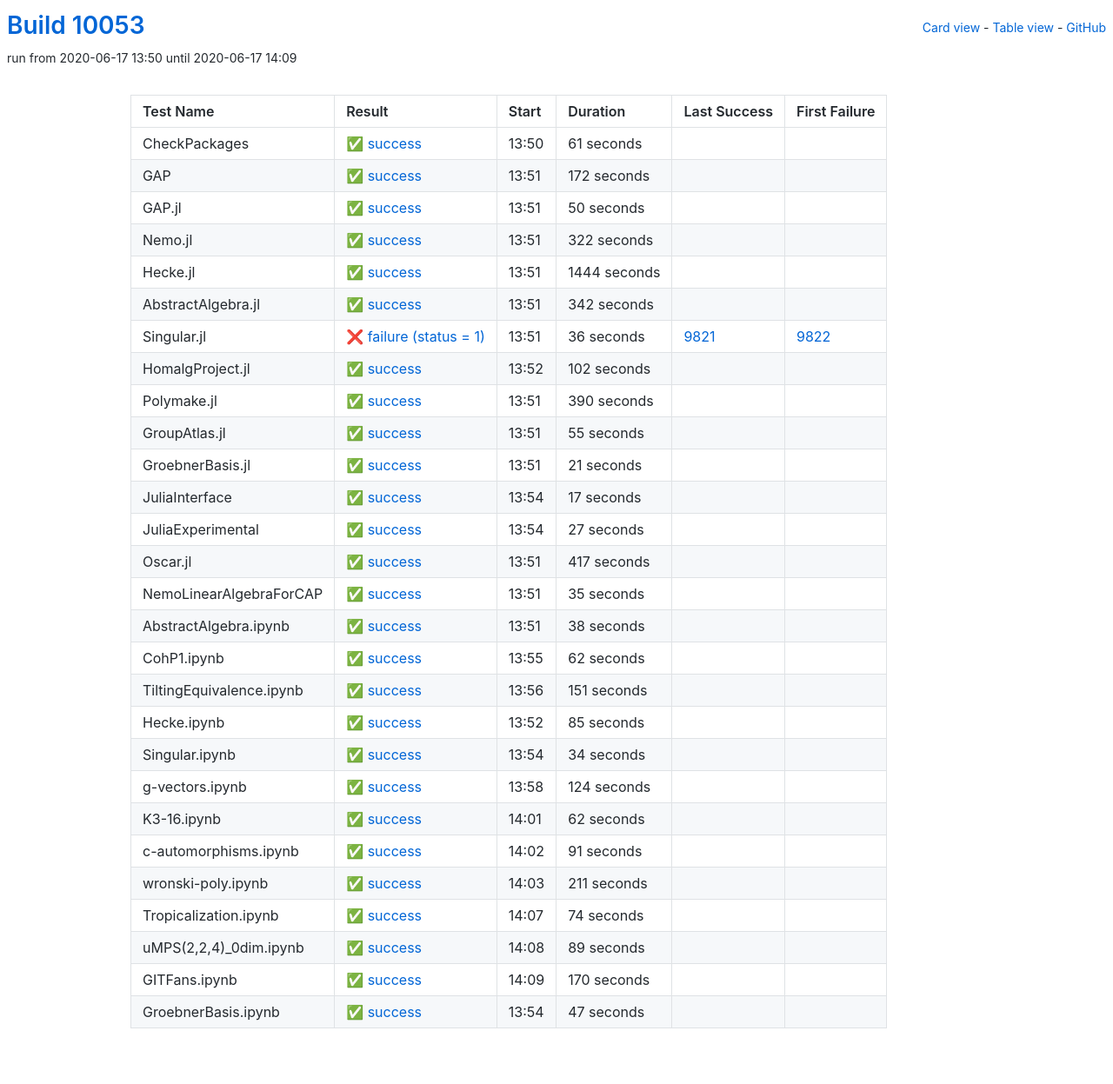
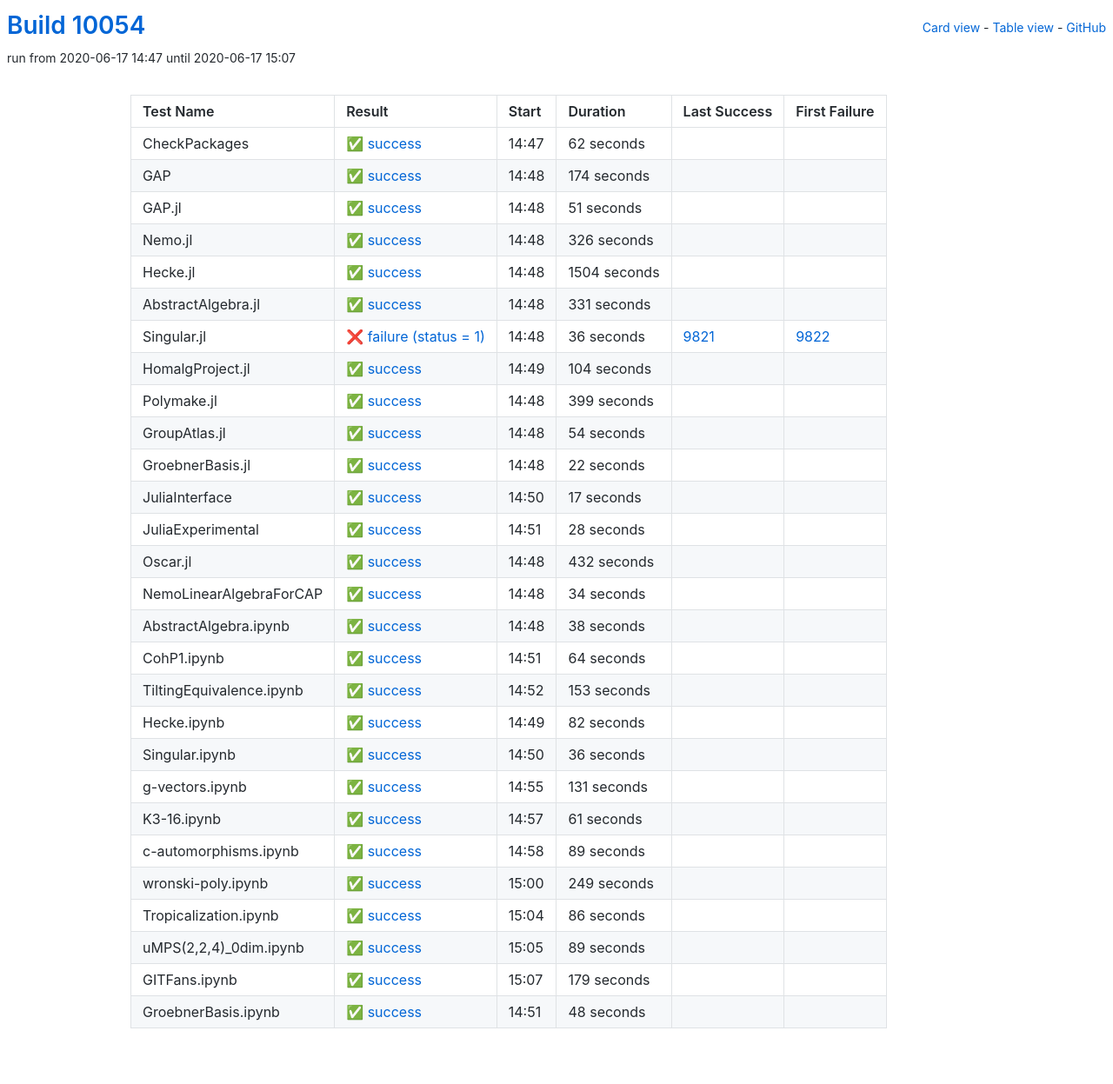
Before and after one commit to oscar-system/oscar-ci-status, a Jekyll site: the page built from table.html, in a window 1280 px wide. Shown: the whole page at 87% size. Built offline with Jekyll 4.4.1, drawn with Linux system fonts in a browser that asks for light colours.

Commit message:
Build #10054

```diff
--- a/_data/ci.yml
+++ b/_data/ci.yml
@@ -1,6 +1,6 @@
 ---
-build: 10053
-build_url: https://oscarci.mathematik.uni-kl.de/job/oscar/10053/
+build: 10054
+build_url: https://oscarci.mathematik.uni-kl.de/job/oscar/10054/
 job: oscar
 organization: oscar-system
 repo: oscar-ci-status
@@ -8,80 +8,80 @@ repourl: https://github.com/oscar-system/oscar-ci-status
 tests:
 - name: CheckPackages
   id: checkpackages
-  log: https://oscarci.mathematik.uni-kl.de/job/oscar/10053/artifact/logs/build-10053/CheckPackages.log
-  start: 2020-06-17 13:50
+  log: https://oscarci.mathematik.uni-kl.de/job/oscar/10054/artifact/logs/build-10054/CheckPackages.log
+  start: 2020-06-17 14:47
   success: true
   exitcode: 0
   status: success
-  duration: 61
+  duration: 62
   last_success: false
   last_success_url:
   first_failure: false
   first_failure_url:
 - name: GAP
   id: gap
-  log: https://oscarci.mathematik.uni-kl.de/job/oscar/10053/artifact/logs/build-10053/GAP.log
-  start: 2020-06-17 13:51
+  log: https://oscarci.mathematik.uni-kl.de/job/oscar/10054/artifact/logs/build-10054/GAP.log
+  start: 2020-06-17 14:48
   success: true
   exitcode: 0
   status: success
-  duration: 172
+  duration: 174
   last_success: false
   last_success_url:
   first_failure: false
   first_failure_url:
 - name: GAP.jl
   id: gap-jl
-  log: https://oscarci.mathematik.uni-kl.de/job/oscar/10053/artifact/logs/build-10053/GAP.jl.log
-  start: 2020-06-17 13:51
+  log: https://oscarci.mathematik.uni-kl.de/job/oscar/10054/artifact/logs/build-10054/GAP.jl.log
+  start: 2020-06-17 14:48
   success: true
   exitcode: 0
   status: success
-  duration: 50
+  duration: 51
   last_success: false
   last_success_url:
   first_failure: false
   first_failure_url:
 - name: Nemo.jl
   id: nemo-jl
-  log: https://oscarci.mathematik.uni-kl.de/job/oscar/10053/artifact/logs/build-10053/Nemo.jl.log
-  start: 2020-06-17 13:51
+  log: https://oscarci.mathematik.uni-kl.de/job/oscar/10054/artifact/logs/build-10054/Nemo.jl.log
+  start: 2020-06-17 14:48
   success: true
   exitcode: 0
   status: success
-  duration: 322
+  duration: 326
   last_success: false
   last_success_url:
   first_failure: false
   first_failure_url:
 - name: Hecke.jl
   id: hecke-jl
-  log: https://oscarci.mathematik.uni-kl.de/job/oscar/10053/artifact/logs/build-10053/Hecke.jl.log
-  start: 2020-06-17 13:51
+  log: https://oscarci.mathematik.uni-kl.de/job/oscar/10054/artifact/logs/build-10054/Hecke.jl.log
+  start: 2020-06-17 14:48
   success: true
   exitcode: 0
   status: success
-  duration: 1444
+  duration: 1504
   last_success: false
   last_success_url:
   first_failure: false
   first_failure_url:
 - name: AbstractAlgebra.jl
   id: abstractalgebra-jl
-  log: https://oscarci.mathematik.uni-kl.de/job/oscar/10053/artifact/logs/build-10053/AbstractAlgebra.jl.log
-  start: 2020-06-17 13:51
+  log: https://oscarci.mathematik.uni-kl.de/job/oscar/10054/artifact/logs/build-10054/AbstractAlgebra.jl.log
+  start: 2020-06-17 14:48
   success: true
   exitcode: 0
   status: success
-  duration: 342
+  duration: 331
   last_success: false
   last_success_url:
   first_failure: false
   first_failure_url:
 - name: Singular.jl
   id: singular-jl
-  log: https://oscarci.mathematik.uni-kl.de/job/oscar/10053/artifact/logs/build-10053/Singular.jl.log
-  start: 2020-06-17 13:51
+  log: https://oscarci.mathematik.uni-kl.de/job/oscar/10054/artifact/logs/build-10054/Singular.jl.log
+  start: 2020-06-17 14:48
   success: false
   exitcode: 1
   status: failure
@@ -92,56 +92,56 @@ tests:
   first_failure_url: https://oscarci.mathematik.uni-kl.de/job/oscar/9822/
 - name: HomalgProject.jl
   id: homalgproject-jl
-  log: https://oscarci.mathematik.uni-kl.de/job/oscar/10053/artifact/logs/build-10053/HomalgProject.jl.log
-  start: 2020-06-17 13:52
+  log: https://oscarci.mathematik.uni-kl.de/job/oscar/10054/artifact/logs/build-10054/HomalgProject.jl.log
+  start: 2020-06-17 14:49
   success: true
   exitcode: 0
   status: success
-  duration: 102
+  duration: 104
   last_success: false
   last_success_url:
   first_failure: false
   first_failure_url:
 - name: Polymake.jl
   id: polymake-jl
-  log: https://oscarci.mathematik.uni-kl.de/job/oscar/10053/artifact/logs/build-10053/Polymake.jl.log
-  start: 2020-06-17 13:51
+  log: https://oscarci.mathematik.uni-kl.de/job/oscar/10054/artifact/logs/build-10054/Polymake.jl.log
+  start: 2020-06-17 14:48
   success: true
   exitcode: 0
   status: success
-  duration: 390
+  duration: 399
   last_success: false
   last_success_url:
   first_failure: false
   first_failure_url:
 - name: GroupAtlas.jl
   id: groupatlas-jl
-  log: https://oscarci.mathematik.uni-kl.de/job/oscar/10053/artifact/logs/build-10053/GroupAtlas.jl.log
-  start: 2020-06-17 13:51
+  log: https://oscarci.mathematik.uni-kl.de/job/oscar/10054/artifact/logs/build-10054/GroupAtlas.jl.log
+  start: 2020-06-17 14:48
   success: true
   exitcode: 0
   status: success
-  duration: 55
+  duration: 54
   last_success: false
   last_success_url:
   first_failure: false
   first_failure_url:
 - name: GroebnerBasis.jl
   id: groebnerbasis-jl
-  log: https://oscarci.mathematik.uni-kl.de/job/oscar/10053/artifact/logs/build-10053/GroebnerBasis.jl.log
-  start: 2020-06-17 13:51
+  log: https://oscarci.mathematik.uni-kl.de/job/oscar/10054/artifact/logs/build-10054/GroebnerBasis.jl.log
+  start: 2020-06-17 14:48
   success: true
   exitcode: 0
   status: success
-  duration: 21
+  duration: 22
   last_success: false
   last_success_url:
   first_failure: false
   first_failure_url:
 - name: JuliaInterface
   id: juliainterface
-  log: https://oscarci.mathematik.uni-kl.de/job/oscar/10053/artifact/logs/build-10053/JuliaInterface.log
-  start: 2020-06-17 13:54
+  log: https://oscarci.mathematik.uni-kl.de/job/oscar/10054/artifact/logs/build-10054/JuliaInterface.log
+  start: 2020-06-17 14:50
   success: true
   exitcode: 0
   status: success
@@ -152,44 +152,44 @@ tests:
   first_failure_url:
 - name: JuliaExperimental
   id: juliaexperimental
-  log: https://oscarci.mathematik.uni-kl.de/job/oscar/10053/artifact/logs/build-10053/JuliaExperimental.log
-  start: 2020-06-17 13:54
+  log: https://oscarci.mathematik.uni-kl.de/job/oscar/10054/artifact/logs/build-10054/JuliaExperimental.log
+  start: 2020-06-17 14:51
   success: true
   exitcode: 0
   status: success
-  duration: 27
+  duration: 28
   last_success: false
   last_success_url:
   first_failure: false
   first_failure_url:
 - name: Oscar.jl
   id: oscar-jl
-  log: https://oscarci.mathematik.uni-kl.de/job/oscar/10053/artifact/logs/build-10053/Oscar.jl.log
-  start: 2020-06-17 13:51
+  log: https://oscarci.mathematik.uni-kl.de/job/oscar/10054/artifact/logs/build-10054/Oscar.jl.log
+  start: 2020-06-17 14:48
   success: true
   exitcode: 0
   status: success
-  duration: 417
+  duration: 432
   last_success: false
   last_success_url:
   first_failure: false
   first_failure_url:
 - name: NemoLinearAlgebraForCAP
   id: nemolinearalgebraforcap
-  log: https://oscarci.mathematik.uni-kl.de/job/oscar/10053/artifact/logs/build-10053/NemoLinearAlgebraForCAP.log
-  start: 2020-06-17 13:51
+  log: https://oscarci.mathematik.uni-kl.de/job/oscar/10054/artifact/logs/build-10054/NemoLinearAlgebraForCAP.log
+  start: 2020-06-17 14:48
   success: true
   exitcode: 0
   status: success
-  duration: 35
+  duration: 34
   last_success: false
   last_success_url:
   first_failure: false
   first_failure_url:
 - name: AbstractAlgebra.ipynb
   id: abstractalgebra-ipynb
-  log: https://oscarci.mathematik.uni-kl.de/job/oscar/10053/artifact/logs/build-10053/AbstractAlgebra.ipynb.log
-  start: 2020-06-17 13:51
+  log: https://oscarci.mathematik.uni-kl.de/job/oscar/10054/artifact/logs/build-10054/AbstractAlgebra.ipynb.log
+  start: 2020-06-17 14:48
   success: true
   exitcode: 0
   status: success
@@ -200,116 +200,116 @@ tests:
   first_failure_url:
 - name: CohP1.ipynb
   id: cohp1-ipynb
-  log: https://oscarci.mathematik.uni-kl.de/job/oscar/10053/artifact/logs/build-10053/CohP1.ipynb.log
-  start: 2020-06-17 13:55
+  log: https://oscarci.mathematik.uni-kl.de/job/oscar/10054/artifact/logs/build-10054/CohP1.ipynb.log
+  start: 2020-06-17 14:51
   success: true
   exitcode: 0
   status: success
-  duration: 62
+  duration: 64
   last_success: false
   last_success_url:
   first_failure: false
   first_failure_url:
 - name: TiltingEquivalence.ipynb
   id: tiltingequivalence-ipynb
-  log: https://oscarci.mathematik.uni-kl.de/job/oscar/10053/artifact/logs/build-10053/TiltingEquivalence.ipynb.log
-  start: 2020-06-17 13:56
+  log: https://oscarci.mathematik.uni-kl.de/job/oscar/10054/artifact/logs/build-10054/TiltingEquivalence.ipynb.log
+  start: 2020-06-17 14:52
   success: true
   exitcode: 0
   status: success
-  duration: 151
+  duration: 153
   last_success: false
   last_success_url:
   first_failure: false
   first_failure_url:
 - name: Hecke.ipynb
   id: hecke-ipynb
-  log: https://oscarci.mathematik.uni-kl.de/job/oscar/10053/artifact/logs/build-10053/Hecke.ipynb.log
-  start: 2020-06-17 13:52
+  log: https://oscarci.mathematik.uni-kl.de/job/oscar/10054/artifact/logs/build-10054/Hecke.ipynb.log
+  start: 2020-06-17 14:49
   success: true
   exitcode: 0
   status: success
-  duration: 85
+  duration: 82
   last_success: false
   last_success_url:
   first_failure: false
   first_failure_url:
 - name: Singular.ipynb
   id: singular-ipynb
-  log: https://oscarci.mathematik.uni-kl.de/job/oscar/10053/artifact/logs/build-10053/Singular.ipynb.log
-  start: 2020-06-17 13:54
+  log: https://oscarci.mathematik.uni-kl.de/job/oscar/10054/artifact/logs/build-10054/Singular.ipynb.log
+  start: 2020-06-17 14:50
   success: true
   exitcode: 0
   status: success
-  duration: 34
+  duration: 36
   last_success: false
   last_success_url:
   first_failure: false
   first_failure_url:
 - name: g-vectors.ipynb
   id: g-vectors-ipynb
-  log: https://oscarci.mathematik.uni-kl.de/job/oscar/10053/artifact/logs/build-10053/g-vectors.ipynb.log
-  start: 2020-06-17 13:58
+  log: https://oscarci.mathematik.uni-kl.de/job/oscar/10054/artifact/logs/build-10054/g-vectors.ipynb.log
+  start: 2020-06-17 14:55
   success: true
   exitcode: 0
   status: success
-  duration: 124
+  duration: 131
   last_success: false
   last_success_url:
   first_failure: false
   first_failure_url:
 - name: K3-16.ipynb
   id: k3-16-ipynb
-  log: https://oscarci.mathematik.uni-kl.de/job/oscar/10053/artifact/logs/build-10053/K3-16.ipynb.log
-  start: 2020-06-17 14:01
+  log: https://oscarci.mathematik.uni-kl.de/job/oscar/10054/artifact/logs/build-10054/K3-16.ipynb.log
+  start: 2020-06-17 14:57
   success: true
   exitcode: 0
   status: success
-  duration: 62
+  duration: 61
   last_success: false
   last_success_url:
   first_failure: false
   first_failure_url:
 - name: c-automorphisms.ipynb
   id: c-automorphisms-ipynb
-  log: https://oscarci.mathematik.uni-kl.de/job/oscar/10053/artifact/logs/build-10053/c-automorphisms.ipynb.log
-  start: 2020-06-17 14:02
+  log: https://oscarci.mathematik.uni-kl.de/job/oscar/10054/artifact/logs/build-10054/c-automorphisms.ipynb.log
+  start: 2020-06-17 14:58
   success: true
   exitcode: 0
   status: success
-  duration: 91
+  duration: 89
   last_success: false
   last_success_url:
   first_failure: false
   first_failure_url:
 - name: wronski-poly.ipynb
   id: wronski-poly-ipynb
-  log: https://oscarci.mathematik.uni-kl.de/job/oscar/10053/artifact/logs/build-10053/wronski-poly.ipynb.log
-  start: 2020-06-17 14:03
+  log: https://oscarci.mathematik.uni-kl.de/job/oscar/10054/artifact/logs/build-10054/wronski-poly.ipynb.log
+  start: 2020-06-17 15:00
   success: true
   exitcode: 0
   status: success
-  duration: 211
+  duration: 249
   last_success: false
   last_success_url:
   first_failure: false
   first_failure_url:
 - name: Tropicalization.ipynb
   id: tropicalization-ipynb
-  log: https://oscarci.mathematik.uni-kl.de/job/oscar/10053/artifact/logs/build-10053/Tropicalization.ipynb.log
-  start: 2020-06-17 14:07
+  log: https://oscarci.mathematik.uni-kl.de/job/oscar/10054/artifact/logs/build-10054/Tropicalization.ipynb.log
+  start: 2020-06-17 15:04
   success: true
   exitcode: 0
   status: success
-  duration: 74
+  duration: 86
   last_success: false
   last_success_url:
   first_failure: false
   first_failure_url:
 - name: uMPS(2,2,4)_0dim.ipynb
   id: umps-2-2-4-0dim-ipynb
-  log: https://oscarci.mathematik.uni-kl.de/job/oscar/10053/artifact/logs/build-10053/uMPS-2-2-4-_0dim.ipynb.log
-  start: 2020-06-17 14:08
+  log: https://oscarci.mathematik.uni-kl.de/job/oscar/10054/artifact/logs/build-10054/uMPS-2-2-4-_0dim.ipynb.log
+  start: 2020-06-17 15:05
   success: true
   exitcode: 0
   status: success
@@ -320,24 +320,24 @@ tests:
   first_failure_url:
 - name: GITFans.ipynb
   id: gitfans-ipynb
-  log: https://oscarci.mathematik.uni-kl.de/job/oscar/10053/artifact/logs/build-10053/GITFans.ipynb.log
-  start: 2020-06-17 14:09
+  log: https://oscarci.mathematik.uni-kl.de/job/oscar/10054/artifact/logs/build-10054/GITFans.ipynb.log
+  start: 2020-06-17 15:07
   success: true
   exitcode: 0
   status: success
-  duration: 170
+  duration: 179
   last_success: false
   last_success_url:
   first_failure: false
   first_failure_url:
 - name: GroebnerBasis.ipynb
   id: groebnerbasis-ipynb
-  log: https://oscarci.mathematik.uni-kl.de/job/oscar/10053/artifact/logs/build-10053/GroebnerBasis.ipynb.log
-  start: 2020-06-17 13:54
+  log: https://oscarci.mathematik.uni-kl.de/job/oscar/10054/artifact/logs/build-10054/GroebnerBasis.ipynb.log
+  start: 2020-06-17 14:51
   success: true
   exitcode: 0
   status: success
-  duration: 47
+  duration: 48
   last_success: false
   last_success_url:
   first_failure: false
```
Also changed, not shown: README.md.
